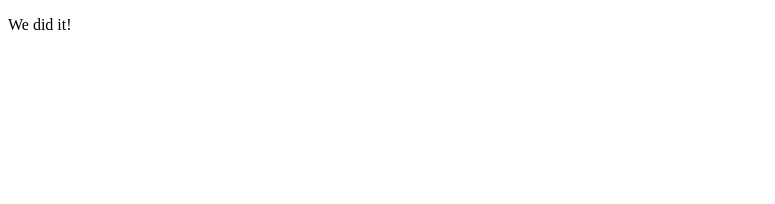
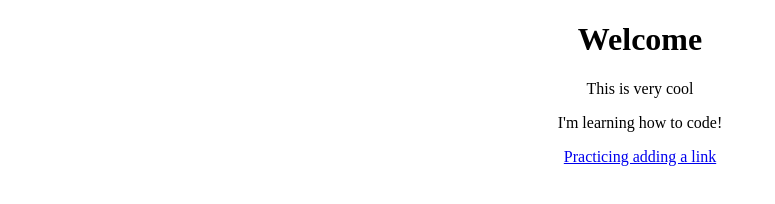
Before and after one commit to carsonfischer/HTML-Playground, a plain HTML site: page index.html in a window 1280 px wide. Shown: the whole page, without its empty margins (0-775 px from the left). Drawn offline with Linux system fonts and the light colour scheme.

Commit message:
Updated index.html with text and a link

```diff
--- a/index.html
+++ b/index.html
@@ -3,9 +3,14 @@
 <html lang="en">
     <head>
         <meta charset="utf-8">
-        <title>Carson's first HTML page</title>
+        <title>Carson Fischer</title>
     </head>
     <body>
-        <p>We did it!</p>
+        <center>
+        <h1>Welcome</h1>
+        <p>This is very cool</p>
+        <p>I'm learning how to code!</p>
+        <a href="https://www.google.com/">Practicing adding a link</a>
+        </center>
     </body>
 </html>
```
